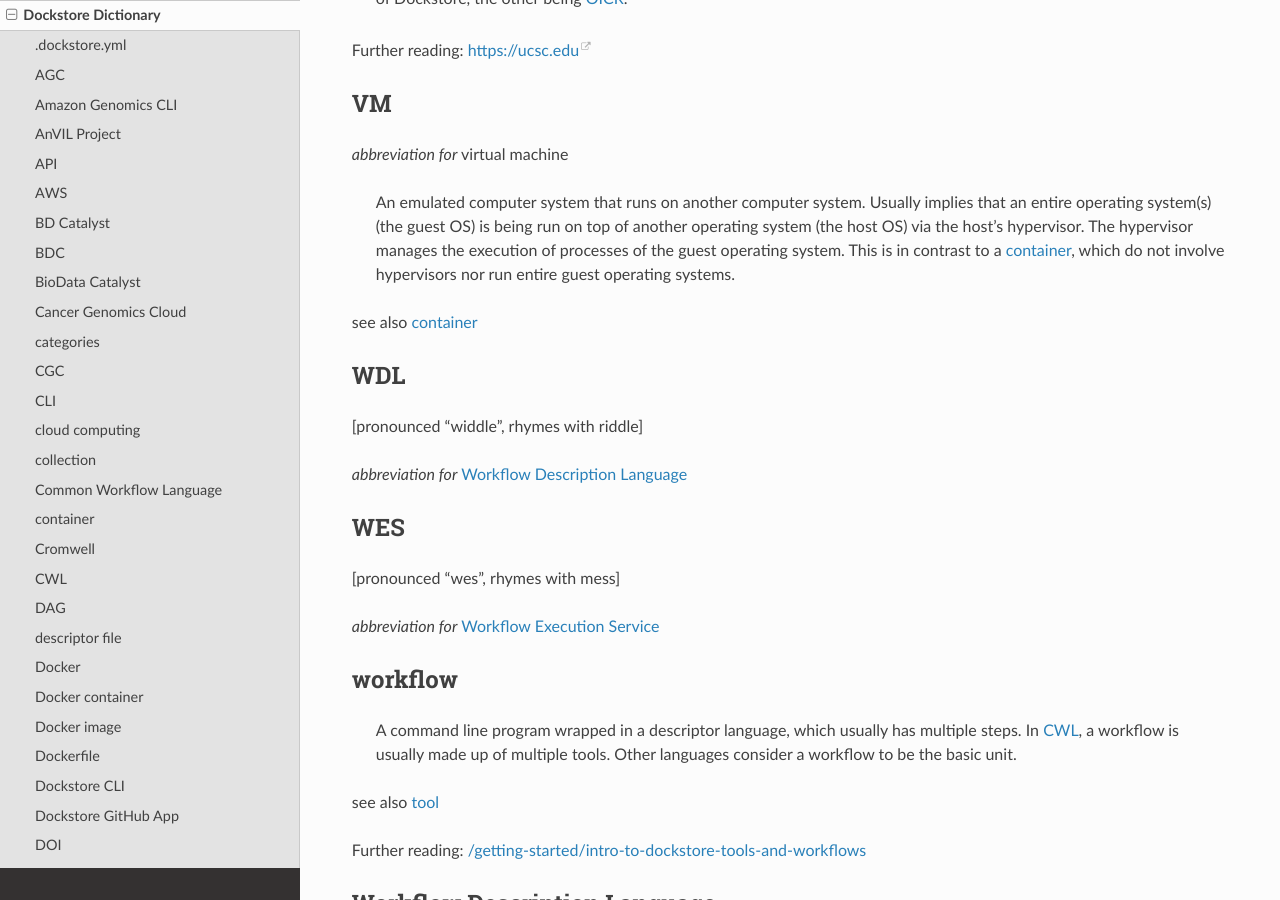
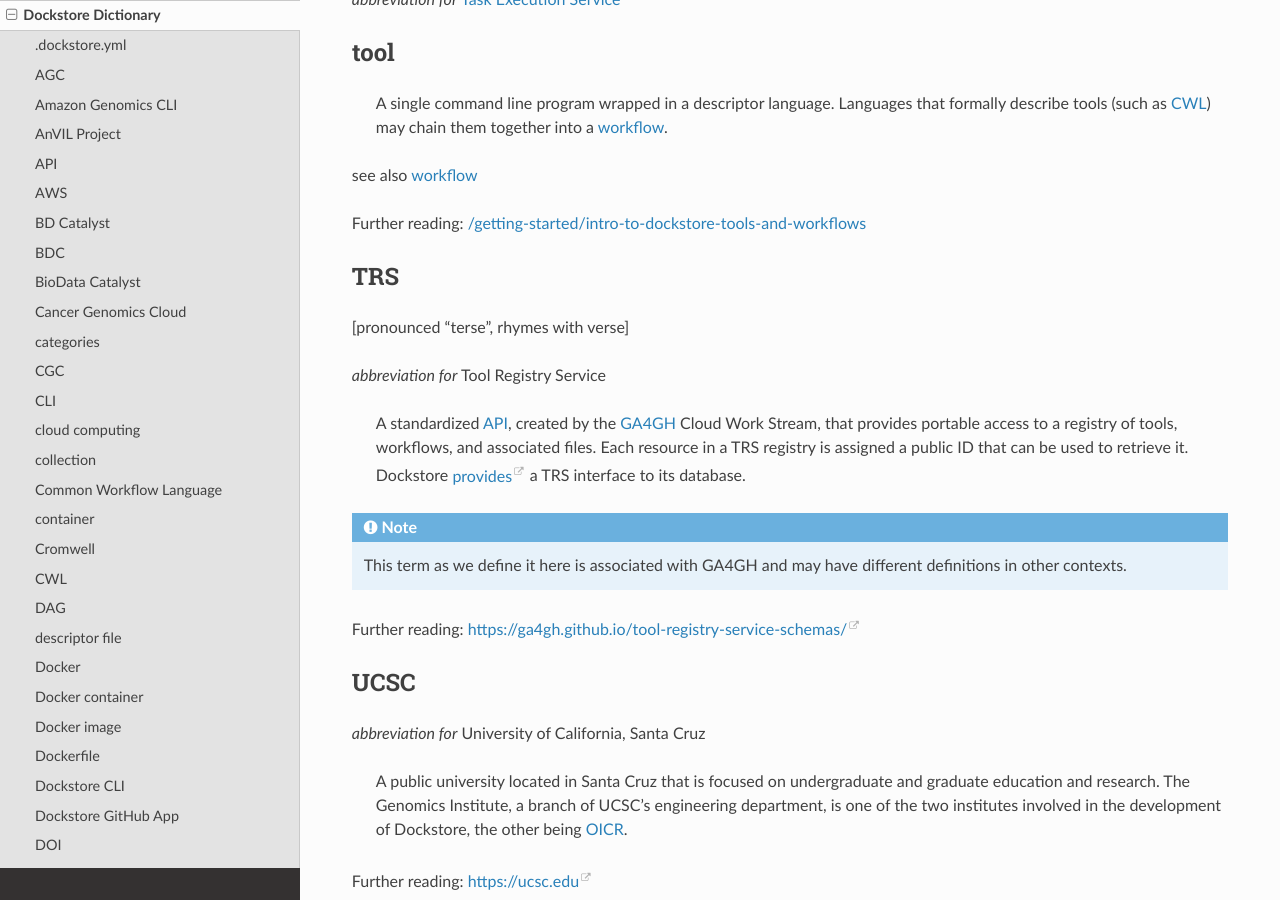
Before and after one commit to dockstore/dockstore-documentation, a Sphinx documentation site: the page built from docs/dictionary.rst, in a window 1280 px wide and 900 px high, scrolled down 16935 px. Built offline with Sphinx 7.4.7 and the Read the Docs theme 2.0.0, drawn with Linux system fonts in a browser that asks for light colours; some of the changed text lies outside the part shown.

Commit message:
add explanation of TRS ID

```diff
--- a/docs/_attic/glossary_entries.py
+++ b/docs/_attic/glossary_entries.py
@@ -523,7 +523,7 @@
 
 TRS = GlossEntry("TRS",
         acronym_full="Tool Registry Service",
-        definition="A standardized [API], created by the [GA4GH] Cloud Work Stream, that provides portable access to a registry of tools, workflows, and associated files.  In TRS, each resource is assigned a unique public ID that can be used to retrieve it.  Dockstore `provides <https://dockstore.org/api/static/swagger-ui/index.html#/GA4GH>`__ a TRS interface to its database.",
+        definition="A standardized [API], created by the [GA4GH] Cloud Work Stream, that provides portable access to a registry of tools, workflows, and associated files.  Each resource in a TRS registry is assigned a public ID that can be used to retrieve it.  Dockstore `provides <https://dockstore.org/api/static/swagger-ui/index.html#/GA4GH>`__ a TRS interface to its database.",
         furtherreading="https://ga4gh.github.io/tool-registry-service-schemas/",
         institute="GA4GH",
         pronunciation='"terse", rhymes with verse')
--- a/docs/_attic/glossary_entries_list_dynamic.txt
+++ b/docs/_attic/glossary_entries_list_dynamic.txt
@@ -72,6 +73,7 @@
 Terra
 TES
 tool
+TRS
 UCSC
 VM
 WDL
--- a/docs/dictionary.rst
+++ b/docs/dictionary.rst
@@ -78,6 +79,7 @@
 	* :ref:`dict Terra`
 	* :ref:`dict TES`
 	* :ref:`dict tool`
+	* :ref:`dict TRS`
 	* :ref:`dict UCSC`
 	* :ref:`dict VM`
 	* :ref:`dict WDL`
@@ -386,6 +388,22 @@
 
 
 
+.. _dict DRS:
+
+DRS
+---
+[pronounced "derse", rhymes with verse]
+
+*abbreviation for* Data Repository Service
+
+    A standardized :ref:`dict API`, created by the :ref:`dict GA4GH` Cloud Work Stream, that provides portable access to a repository of data resources.
+
+.. note:: This term as we define it here is associated with GA4GH and may have different definitions in other contexts.
+
+Further reading: `<https://github.com/ga4gh/data-repository-service-schemas>`_
+
+
+
 .. _dict DS-I Africa:
 
 DS-I Africa
@@ -484,7 +502,7 @@
 
 Galaxy
 ------
-    An open-source platform that uses :ref:`dict FAIR` principles, most well-known for its web-based UI used to create and run a variety of bioinformatics tools.
+    An open-source platform that uses :ref:`dict FAIR` principles, most well-known for its web-based UI used to create and run a variety of bioinformatics tools. A Galaxy `instance` is a running Galaxy interface/server that can be used to create and execute tools and workflows.
 
 Further reading: `<https://galaxyproject.org/>`_
 
@@ -898,6 +916,22 @@
 
 
 
+.. _dict TRS:
+
+TRS
+---
+[pronounced "terse", rhymes with verse]
+
+*abbreviation for* Tool Registry Service
+
+    A standardized :ref:`dict API`, created by the :ref:`dict GA4GH` Cloud Work Stream, that provides portable access to a registry of tools, workflows, and associated files. Each resource in a TRS registry is assigned a public ID that can be used to retrieve it. Dockstore `provides <https://dockstore.org/api/static/swagger-ui/index.html#/GA4GH>`__ a TRS interface to its database.
+
+.. note:: This term as we define it here is associated with GA4GH and may have different definitions in other contexts.
+
+Further reading: `<https://ga4gh.github.io/tool-registry-service-schemas/>`_
+
+
+
 .. _dict UCSC:
 
 UCSC
```
Also changed, not shown: other parts of docs/_attic/glossary_entries_list_dynamic.txt (+1 -0 lines), other parts of docs/dictionary.rst (+1 -0 lines).
